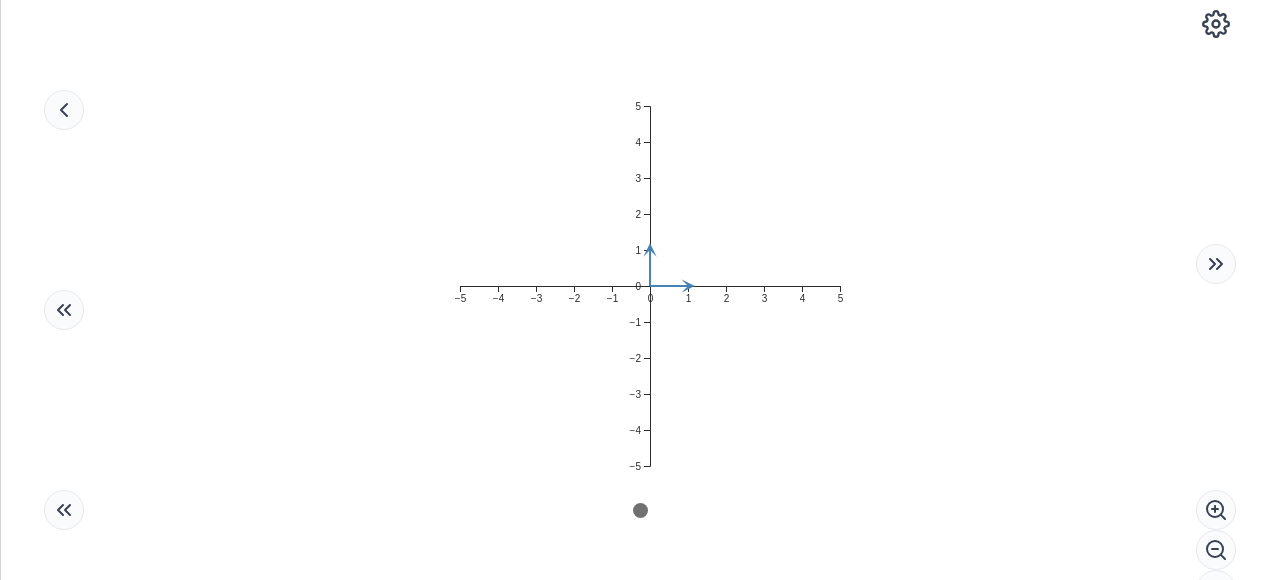
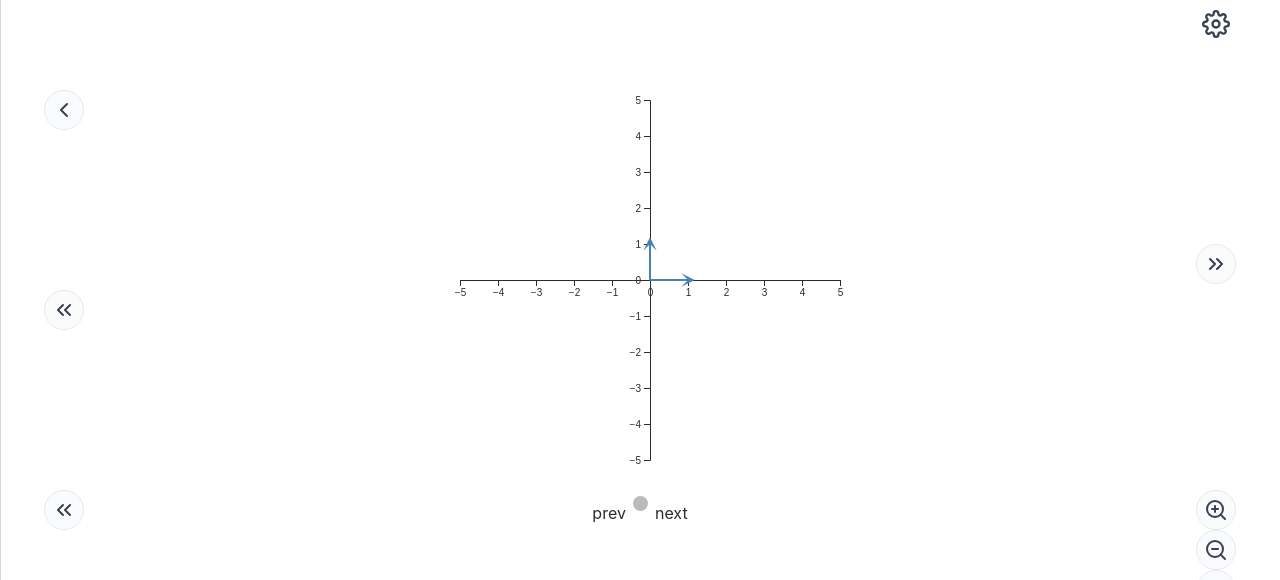
Before and after one commit to saviorocha/vector-space-ifg, a Next.js app: page /editplane in a window 1280 px wide. Shown: the top 580 px of the page. Built offline with nearby package versions, Linux system fonts and the light colour scheme.

Commit message:
Structure of carousel component

```diff
--- a/components/d3/d3plot.tsx
+++ b/components/d3/d3plot.tsx
@@ -5,7 +5,9 @@ import { IPlotProps } from "../../interfaces/interfaces";
 import PlotComponent from "./plotComponent";
 import styles from "../../styles/modules/D3.module.css";
 
-const D3Plot: FunctionComponent<IPlotProps> = ({ index, render = false, translate = 0 }) => {
+const D3Plot: FunctionComponent<IPlotProps> = ({
+  index,
+}) => {
   const refElement = useRef<null | HTMLDivElement>(null);
   const [d3Component, setD3Component] = useState<PlotComponent>(
     {} as PlotComponent
@@ -34,15 +36,11 @@ const D3Plot: FunctionComponent<IPlotProps> = ({ index, render = false, translat
   }
 
   return (
-    <section
-      className={"carousel-item text-center relative snap-start"}
-      style={{
-        // transform: `translateX(${translate}px)`, //https://codepen.io/Schepp/pen/WNbQByE; https://freefrontend.com/css-carousels/
-        display: render ? "block" : "none",
-      }}
+    <aside
+      className="text-center relative snap-start"
       id={styles.plot}
       ref={refElement}
-    ></section>
+    ></aside>
   );
 };
 
--- a/components/pagesections/editPage/MainSectionEditPage.tsx
+++ b/components/pagesections/editPage/MainSectionEditPage.tsx
@@ -12,8 +12,9 @@ import {
 } from "react-feather";
 import { useListContext, useNameContext } from "../../../context";
 import { IMainSectionProps } from "../../../interfaces/interfaces";
-import styles from "../../../styles/modules/editpage.module.css"
+import styles from "../../../styles/modules/editpage.module.css";
 import D3Plot from "../../d3/D3plot";
+import Carousel, { CarouselItem } from "../../ui/Carousel";
 
 import RoundButton from "../../ui/RoundButton";
 import TransitionButton from "../../ui/TransitionButton";
@@ -23,11 +24,15 @@ const MainSectionEditPage: FunctionComponent<IMainSectionProps> = ({
   mainRef,
   children,
 }) => {
-  const { currentPlot, setCurrentPlot, vectorNameCounter, setVectorNameCounter } = useNameContext();
+  const {
+    currentPlot,
+    setCurrentPlot,
+    vectorNameCounter,
+    setVectorNameCounter,
+  } = useNameContext();
   const { list, stateVecArr } = useListContext();
   const [mode, setMode] = useState<Mode>("dark");
   // const [stateVecArr, setStateVecArr] = useState<Vector[][]>(list.toArray());
-
 
   return (
     <>
@@ -68,18 +73,17 @@ const MainSectionEditPage: FunctionComponent<IMainSectionProps> = ({
           "
           // h-full overflow-hidden scroll-smooth snap-x snap-mandatory touch-pan-x z-0
         >
-          {/* <Carousel /> */}
-          {stateVecArr.vectorArr.map((vec, i) => {
-            return (
-              <D3Plot
-                key={i}
-                index={i}
-                render={i === currentPlot}
-                // translate={currentPlot * 10}
-              />
-            );
-          })}
-          <div className="mt-0">
+          <Carousel>
+            {stateVecArr.vectorArr.map((vec, i) => {
+              return (
+                <CarouselItem key={i}>
+                  <D3Plot index={i} />
+                </CarouselItem>
+              );
+            })}
+          </Carousel>
+
+          {/* <div className="mt-0">
             {stateVecArr.vectorArr.map((vec, i) => {
               return (
                 <span
@@ -92,7 +96,7 @@ const MainSectionEditPage: FunctionComponent<IMainSectionProps> = ({
                 ></span>
               );
             })}
-          </div>
+          </div> */}
         </section>
 
         <section
@@ -151,7 +155,9 @@ const MainSectionEditPage: FunctionComponent<IMainSectionProps> = ({
             handleOnClick={() => {
               setCurrentPlot(currentPlot + 1);
             }}
-            disabled={currentPlot + 1 > stateVecArr.transformationArr.length - 1}
+            disabled={
+              currentPlot + 1 > stateVecArr.transformationArr.length - 1
+            }
           />
           <div
             id="bottom-buttons"
--- a/components/ui/Carousel.tsx
+++ b/components/ui/Carousel.tsx
@@ -1,17 +1,76 @@
-import React from "react";
-import { useListContext } from "../../context";
-import D3Plot from "../d3/D3plot";
+import React, { useState } from "react";
+import { useNameContext } from "../../context";
 
-const Carousel = () => {
-  const { list, stateVecArr } = useListContext();
+import styles from "../../styles/modules/carousel.module.css";
 
+export const CarouselItem = ({ children, width }) => {
   return (
-    <div>
-      {stateVecArr.map((vec, i) => {
-        return <D3Plot key={i} index={i} />;
-      })}
+    <div className={styles.carouselitem} style={{ width: width }}>
+      {children}
     </div>
   );
 };
 
+const Carousel = ({ children }) => {
+  const [activeIndex, setActiveIndex] = useState(0);
+  const { currentPlot, setCurrentPlot } = useNameContext();
+
+  const updateIndex = (newIndex) => {
+    if (newIndex < 0) {
+      newIndex = 0;
+    } else if (newIndex > React.Children.count(children)) {
+      newIndex = React.Children.count(children) - 1;
+    }
+
+    setActiveIndex(newIndex);
+  };
+
+  return (
+    <section className="carousel overflow-hidden">
+      <aside
+        className={styles.inner}
+        style={{ transform: `translateX(-${activeIndex * 100}%)` }}
+      >
+        {React.Children.map(children, (child, index) => {
+          return React.cloneElement(child, { width: "100%" });
+        })}
+      </aside>
+      <aside className={styles.indicators}>
+        <button
+          className={styles.buttonindicators}
+          onClick={() => {
+            updateIndex(activeIndex - 1);
+          }}
+        >
+          prev
+        </button>
+        {React.Children.map(children, (child, index) => {
+          return (
+            <span
+            className={styles.dot}
+              style={{
+                backgroundColor: index + 1 === currentPlot ? "#717171" : "#bbb",
+              }}
+              onClick={() => {
+                setCurrentPlot(index + 1);
+                console.log("index", index);
+                updateIndex(index);
+              }}
+            >
+            </span>
+          );
+        })}
+        <button
+          className={styles.buttonindicators}
+          onClick={() => {
+            updateIndex(activeIndex + 1);
+          }}
+        >
+          next
+        </button>
+      </aside>
+    </section>
+  );
+};
+
 export default Carousel;
--- a/interfaces/interfaces.d.ts
+++ b/interfaces/interfaces.d.ts
@@ -31,8 +31,6 @@ interface IContextName {
 
 interface IPlotProps {
   index: number;
-  render: boolean;
-  translate?: number;
 }
 
 interface IMainSectionProps {
--- a/styles/modules/D3.module.css
+++ b/styles/modules/D3.module.css
@@ -8,7 +8,6 @@
 
   margin: 10px;
 
-  display: none;
   /* margin: auto 20rem; */
   /* padding-left: 10px; */
   /* padding-right: 10px; */
--- /dev/null
+++ b/styles/modules/carousel.module.css
@@ -0,0 +1,33 @@
+.inner {
+    white-space: nowrap;
+    transition: transform 0.3s;
+}
+
+.carouselitem {
+    display: inline-flex;
+    align-items: center;
+    justify-content: center;
+}
+
+.indicators {
+    display: flex;
+    justify-content: center;
+}
+
+.buttonindicators {
+    margin: 5px;
+}
+
+.dot {
+    cursor: pointer;
+    height: 15px;
+    width: 15px;
+    margin: 0 2px;
+    border-radius: 50%;
+    display: inline-block;
+    transition: background-color 0.6s ease;
+  }
+
+  .dot:hover {
+    background-color: #717171 !important;
+  }
--- a/styles/modules/editpage.module.css
+++ b/styles/modules/editpage.module.css
@@ -17,19 +17,7 @@
   width: 10%;
 }
 
-.dot {
-  cursor: pointer;
-  height: 15px;
-  width: 15px;
-  margin: 0 2px;
-  border-radius: 50%;
-  display: inline-block;
-  transition: background-color 0.6s ease;
-}
 
-.dot:hover {
-  background-color: #717171 !important;
-}
 
 .settings {
   position: absolute;
```
